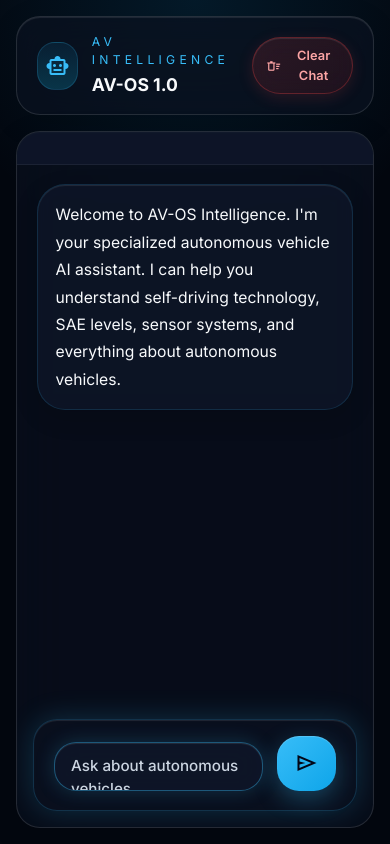
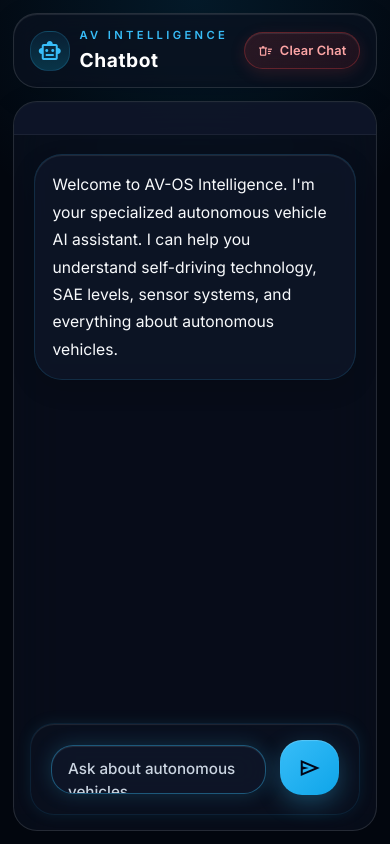
Before and after one commit to BiswajithPN/AI-Chatbot, a Flask app: page / in a window 390 px wide. Run offline with Flask 3, Linux system fonts and the light colour scheme; some libraries are stand-ins or nearby versions.

Commit message:
fix: Reduce cyan glow intensity on input area and enhance Chatbot text styling

```diff
--- a/templates/index.html
+++ b/templates/index.html
@@ -88,18 +88,22 @@
         }
 
         .brand-text p:first-child {
-            font-size: 0.76rem;
-            letter-spacing: 0.35em;
+            font-size: 0.75rem;
+            letter-spacing: 0.4em;
             text-transform: uppercase;
             color: #38bdf8;
             margin: 0;
+            font-weight: 600;
         }
 
         .brand-text p:last-child {
             margin: 0;
-            font-size: 1.4rem;
-            font-weight: 700;
-            color: #f8fafc;
+            font-size: 1.6rem;
+            font-weight: 800;
+            color: #ffffff;
+            letter-spacing: 0.03em;
+            font-family: 'Inter', -apple-system, BlinkMacSystemFont, 'Segoe UI', sans-serif;
+            text-transform: capitalize;
         }
 
 
@@ -325,10 +329,10 @@
             backdrop-filter: blur(20px);
             -webkit-backdrop-filter: blur(20px);
             padding: 1rem 1.25rem 1.2rem;
-            box-shadow: inset 0 1px 1px rgba(255, 255, 255, 0.1), 0 0 30px rgba(56, 189, 248, 0.2);
+            box-shadow: inset 0 1px 1px rgba(255, 255, 255, 0.1), 0 0 15px rgba(56, 189, 248, 0.1);
             border-radius: 24px;
             margin: 0 1rem 1rem 1rem;
-            border: 1px solid rgba(56, 189, 248, 0.2);
+            border: 1px solid rgba(56, 189, 248, 0.1);
         }
 
         .input-inner {
@@ -535,16 +539,40 @@
                 flex-direction: row;
                 align-items: center;
                 justify-content: space-between;
+                padding: 0.8rem 1rem;
+                gap: 0.8rem;
+            }
+
+            .brand-group {
+                gap: 0.6rem;
+            }
+
+            .brand-icon {
+                width: 40px;
+                height: 40px;
+            }
+
+            .brand-text p:first-child {
+                font-size: 0.7rem;
+                letter-spacing: 0.3em;
             }
 
             .brand-text p:last-child {
-                font-size: 1.1rem;
+                font-size: 1.2rem;
             }
 
             .clear-chat-btn {
                 padding: 0.5rem 0.8rem;
                 font-size: 0.8rem;
                 gap: 0.4rem;
+            }
+
+            .page-shell {
+                padding: 0.8rem;
+            }
+
+            .chat-shell {
+                gap: 0.8rem;
             }
         }
     </style>
@@ -559,7 +587,7 @@
                     </div>
                     <div class="brand-text">
                         <p>AV Intelligence</p>
-                        <p>AV-OS 1.0</p>
+                        <p>Chatbot</p>
                     </div>
                 </div>
                 <button class="clear-chat-btn" onclick="clearChat()">
```
